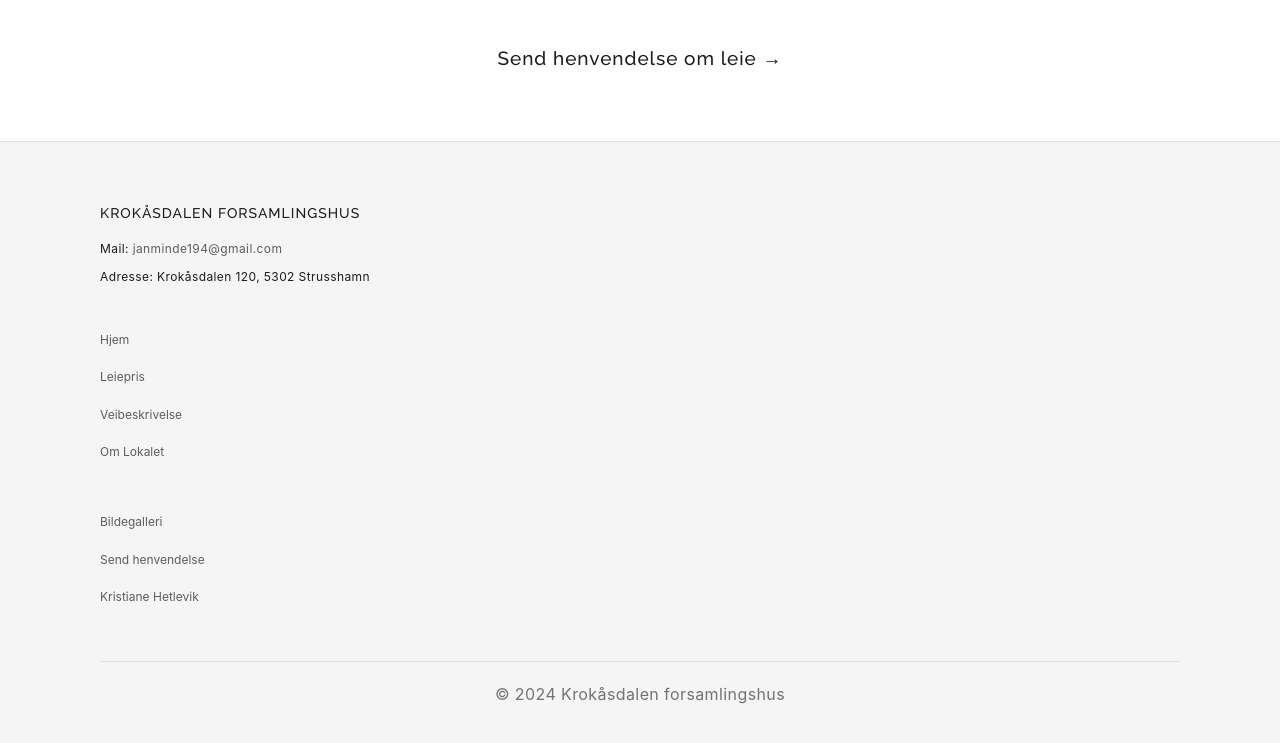
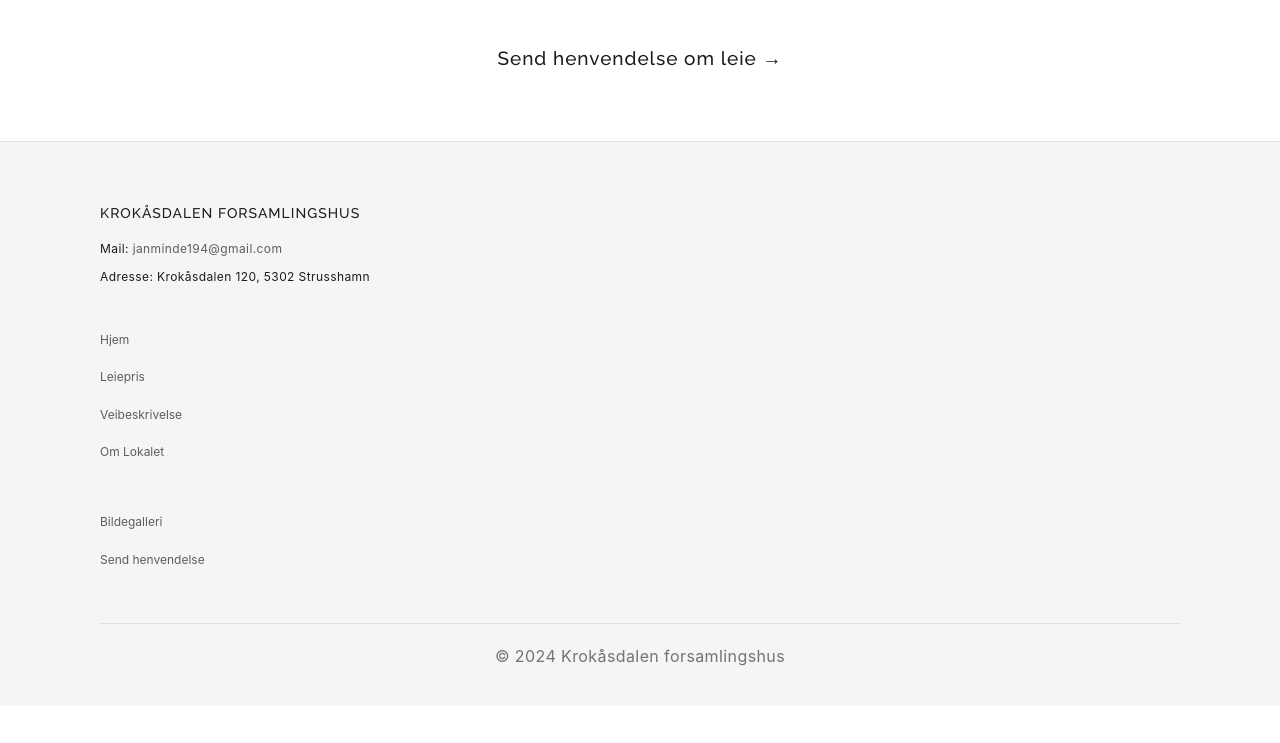
Before and after one commit to fagerli/forsamlingshuset, a plain HTML site: page bildegalleri.html in a window 1280 px wide. Shown: the part 980-1723 px from the top of the page. After the commit the page ends 1686 px from the top, so only its background shows below. Drawn offline with Linux system fonts and the light colour scheme.

Commit message:
fjernet referanser til FB side

```diff
--- a/bildegalleri.html
+++ b/bildegalleri.html
@@ -202,7 +202,6 @@
                 <ul>
                     <li><a href="bildegalleri.html">Bildegalleri</a></li>
                     <li><a href="kontakt.html">Send henvendelse</a></li>
-                    <li><a href="http://www.facebook.com/551626331">Kristiane Hetlevik</a></li>
                 </ul>
             </div>
         </div>
```
Also changed, not shown: index.html (+0 -1 lines), kontakt.html (+0 -1 lines), leiepriser.html (+0 -1 lines), om-lokalet.html (+0 -1 lines), veibeskrivelse.html (+0 -1 lines).
